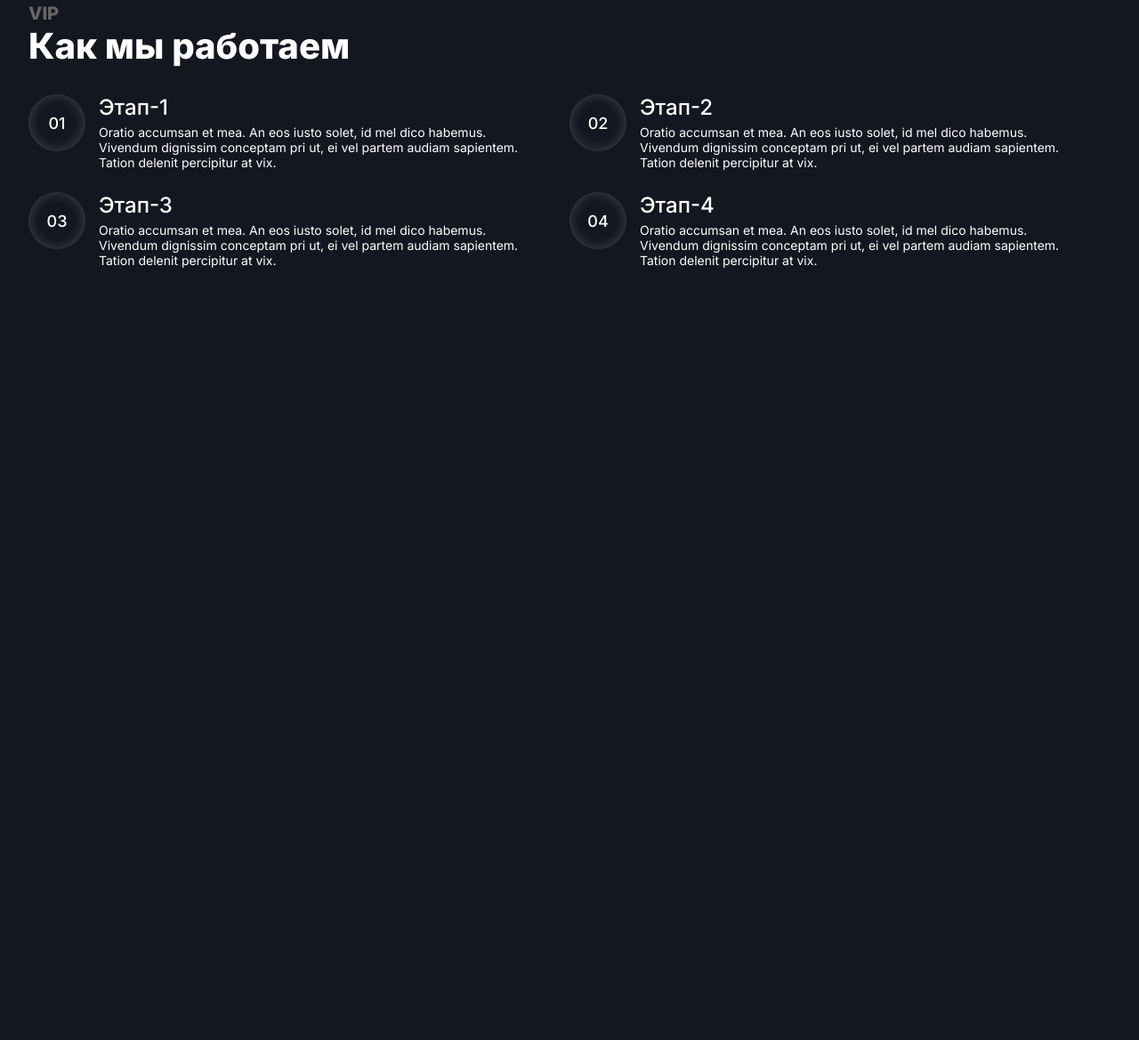
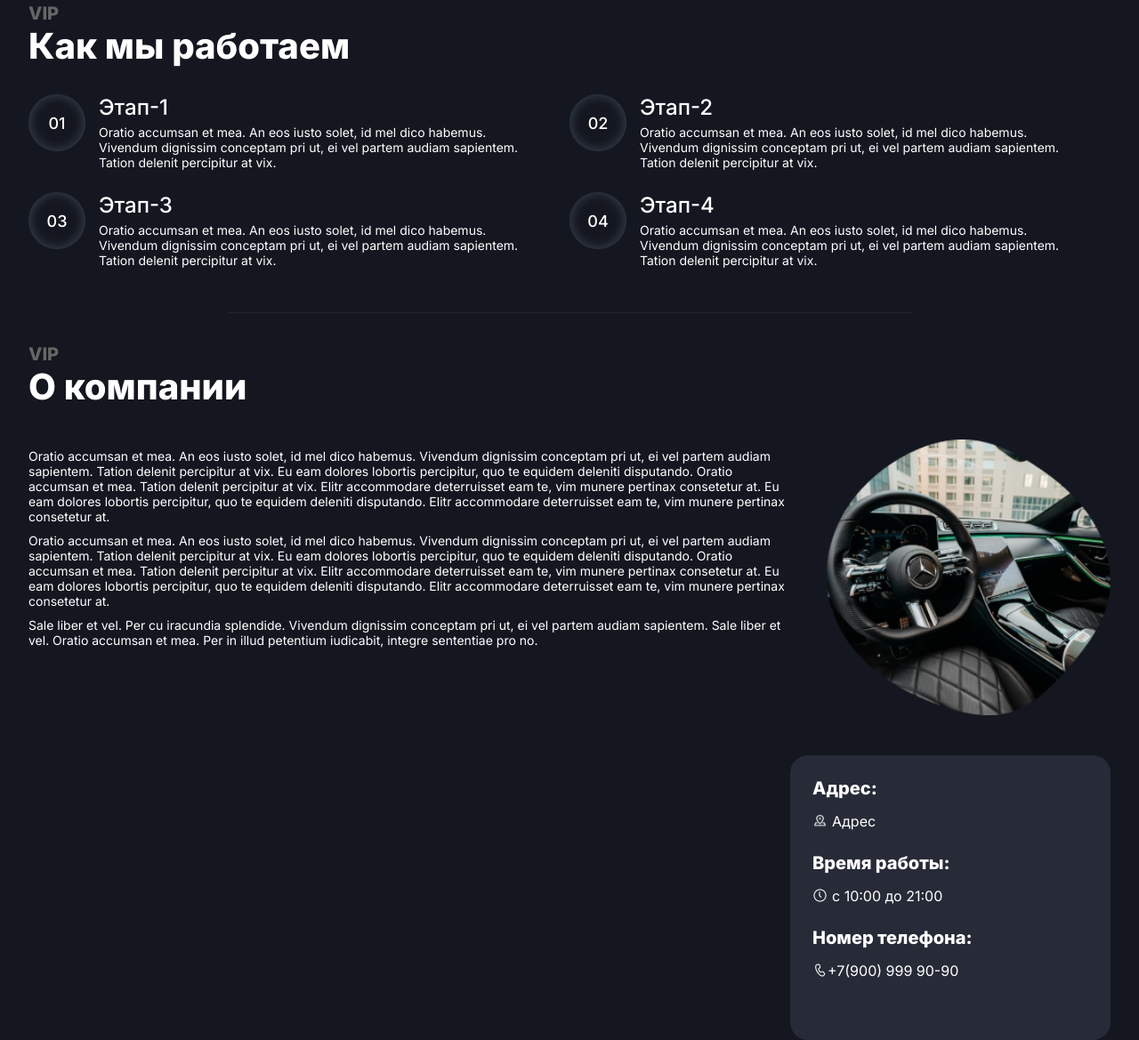
Before and after one commit to LazarevDev/only-buisness, a plain HTML site: page index.html in a window 1280 px wide. Shown: the part 2215-3384 px from the top of the page at 89% size. Before the commit the page ends 2516 px from the top, so only its background shows below. Drawn offline with Linux system fonts and the light colour scheme.

Commit message:
"about" section for the index page

```diff
--- a/css/components.css
+++ b/css/components.css
@@ -69,6 +69,62 @@ body{
     font-size: 40px;
 }
 
+/* contacts */
+
+.contactContainer{
+    display: flex;
+    justify-content: space-between;
+    margin-top: 45px;
+}
+
+.map{
+    height: 320px;
+    width: calc(100% - 390px);
+    border-radius: 20px;
+    overflow: hidden;
+}
+
+.contactBlock{
+    width: 360px;
+    background: #272B37;
+    border-radius: 20px;
+}
+
+.contactBlockContent{
+    padding: 25px;
+}
+
+.contactBlockContent h2{
+    font-size: 20px;
+    margin-top: 25px;
+    color: #fff;
+}
+
+.contactBlockContent h2:nth-child(1){
+    margin-top: 0;
+}
+
+.contactItem{
+    display: flex;
+    align-items: center;
+    margin-top: 15px;
+}
+
+.contactItem img{
+    width: 17px;
+    height: 17px;
+}
+
+.contactItem p{
+    color: #fff;
+    margin-left: 5px;
+}
+
+.contactItem a{
+    color: #fff;
+}
+
+
 @media(min-width: 320px) and (max-width: 550px){
     .sectionTitle span{
         font-size: 14px;
@@ -77,8 +133,44 @@ body{
     .sectionTitle h2{
         font-size: 24px;
     }
+
+    /* contacts */
+
+    .contactContainer{
+        justify-content: center;
+        flex-wrap: wrap;
+    }
+
+    .map{
+        width: 100%;
+    }
+
+    .contactBlock{
+        width: 100%;
+        margin-top: 25px;
+    }
 }
 
+
+@media(min-width: 550px) and (max-width: 960px){
+
+    /* contacts */
+
+    .contactContainer{
+        justify-content: center;
+        flex-wrap: wrap;
+    }
+
+    .map{
+        width: 100%;
+    }
+
+    .contactBlock{
+        width: 100%;
+        margin-top: 25px;
+    }
+
+}
 
 
 
--- a/css/index.css
+++ b/css/index.css
@@ -141,7 +141,7 @@
     width: 64px;
     height: 64px;
     z-index: -1;
-    background: url('../img/components/home/how_we_work/span.png');
+    background: url('../img/components/how_we_work/span.png');
 }
 
 .workItemText{
@@ -159,6 +159,33 @@
     font-size: 14px;
     font-weight: unset;
     margin-top: 5px;
+}
+
+/* about */
+
+.aboutContent{
+    display: flex;
+    justify-content: space-between;
+    margin-top: 35px;
+}
+
+.aboutText{
+    width: calc(100% - 360px);
+}
+
+.aboutText p{
+    color: #fff;
+    font-weight: unset;
+    font-size: 14px;
+    margin-top: 10px;
+}
+
+.aboutImg{
+    width: 320px;
+}
+
+.aboutImg img{
+    width: 100%;
 }
 
 
@@ -235,6 +262,29 @@
         font-size: 12px;
     }
 
+    /* about */
+
+    .aboutContent{
+        display: flex;
+        justify-content: center;
+        flex-wrap: wrap;
+    }
+
+    .aboutText{
+        width: 100%;
+    }
+
+    .aboutImg{
+        width: 100%;
+        margin-top: 25px;
+    }
+
+    .aboutImg img{
+        width: 100%;
+    }
+
+
+
 
 }
 
@@ -286,6 +336,24 @@
         width: 100%;
     }
 
+    /* about */
+
+    .aboutContent{
+        display: flex;
+        flex-wrap: wrap;
+    }
+
+    .aboutText{
+        width: calc(100% - 260px);
+    }
+
+    .aboutImg{
+        width: 220px;
+        margin-top: 25px;
+    }
+
+
+
 
 }
 
--- a/index.html
+++ b/index.html
@@ -302,10 +302,57 @@
         </div>
     </section>
 
+    <section class="section">
+        <div class="container">
+            <div class="sectionTitle">
+                <span>vip</span>
+                <h2>О компании</h2>
+            </div>
 
+            <div class="aboutContent">
+                <div class="aboutText">
+                    <p>Oratio accumsan et mea. An eos iusto solet, id mel dico habemus. Vivendum dignissim conceptam pri ut, ei vel partem audiam sapientem. Tation delenit percipitur at vix. Eu eam dolores lobortis percipitur, quo te equidem deleniti disputando.
+                        Oratio accumsan et mea. Tation delenit percipitur at vix. Elitr accommodare deterruisset eam te, vim munere pertinax consetetur at. Eu eam dolores lobortis percipitur, quo te equidem deleniti disputando. Elitr accommodare deterruisset eam te, vim munere pertinax consetetur at.</p>
 
+                    <p>Oratio accumsan et mea. An eos iusto solet, id mel dico habemus. Vivendum dignissim conceptam pri ut, ei vel partem audiam sapientem. Tation delenit percipitur at vix. Eu eam dolores lobortis percipitur, quo te equidem deleniti disputando.
+                        Oratio accumsan et mea. Tation delenit percipitur at vix. Elitr accommodare deterruisset eam te, vim munere pertinax consetetur at. Eu eam dolores lobortis percipitur, quo te equidem deleniti disputando. Elitr accommodare deterruisset eam te, vim munere pertinax consetetur at.</p>
 
+                    <p>Sale liber et vel. Per cu iracundia splendide. Vivendum dignissim conceptam pri ut, ei vel partem audiam sapientem. Sale liber et vel. Oratio accumsan et mea. Per in illud petentium iudicabit, integre sententiae pro no.</p>
+                </div>
 
+                <div class="aboutImg">
+                    <img src="img/components/about/bg.png" alt="">
+                </div>
+            </div>
 
+            <div class="contactContainer">
+                <div class="map">
+                    <iframe src="https://yandex.ru/map-widget/v1/?um=constructor%3A8e6bfd1bf1f2218466e2ae3abffdebf0f617fec1467e57b4f6b8fd1ec55996b8&amp;source=constructor" width="100%" height="100%" frameborder="0"></iframe>
+                </div>
+
+                <div class="contactBlock">
+                    <div class="contactBlockContent">
+                        <h2>Адрес:</h2>
+                        <div class="contactItem">
+                            <img src="img/components/icons/address.png" alt="">
+                            <p>Адрес</p>
+                        </div>
+
+                        <h2>Время работы:</h2>
+                        <div class="contactItem">
+                            <img src="img/components/icons/clock.png" alt="">
+                            <p>с 10:00 до 21:00</p>
+                        </div>
+
+                        <h2>Номер телефона:</h2>
+                        <div class="contactItem">
+                            <img src="img/components/icons/phone.png" alt="">
+                            <a href="#">+7(900) 999 90-90</a>
+                        </div>
+                    </div>
+                </div>
+            </div>
+        </div>
+    </section>
 </body>
 </html>
```
Also changed, not shown: img/components/about/bg.png (added), img/components/how_we_work/span.png (renamed from img/components/home/how_we_work/span.png), img/components/icons/address.png (added), img/components/icons/clock.png (added), img/components/icons/phone.png (added).
